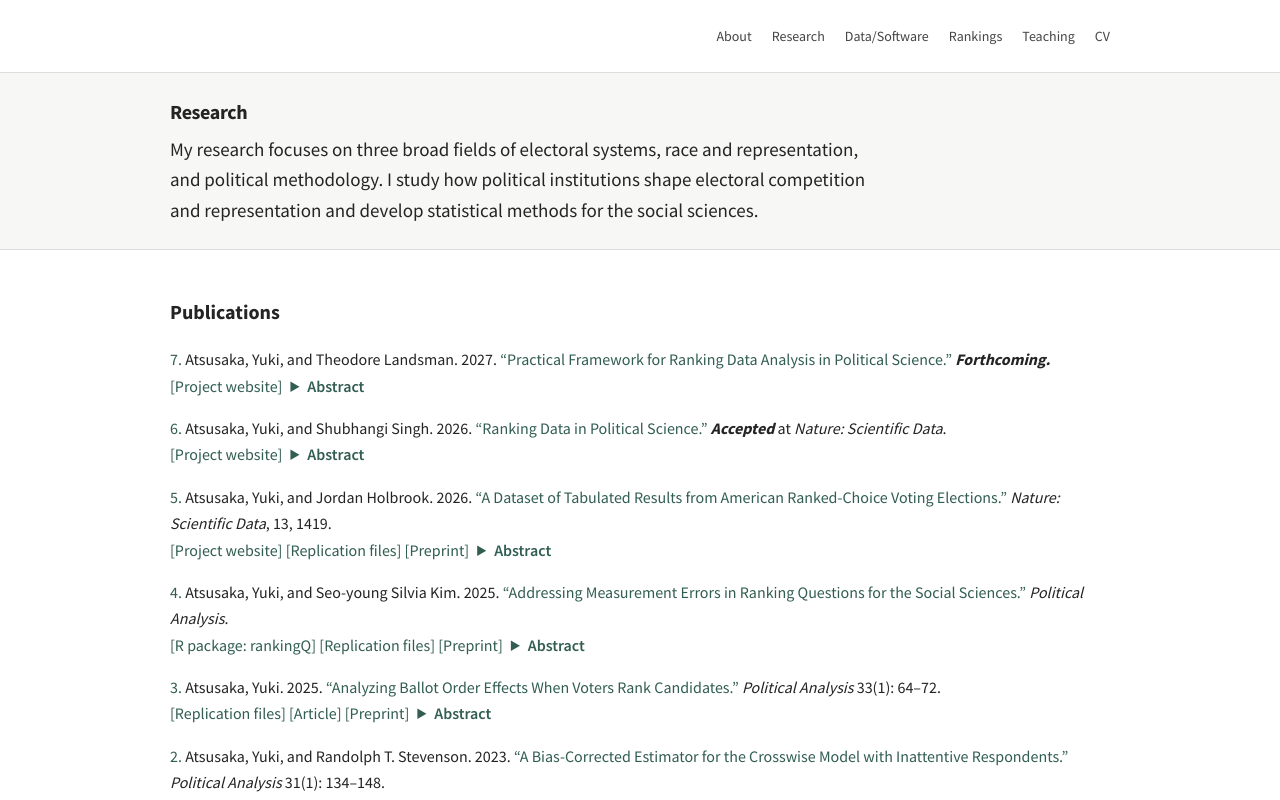
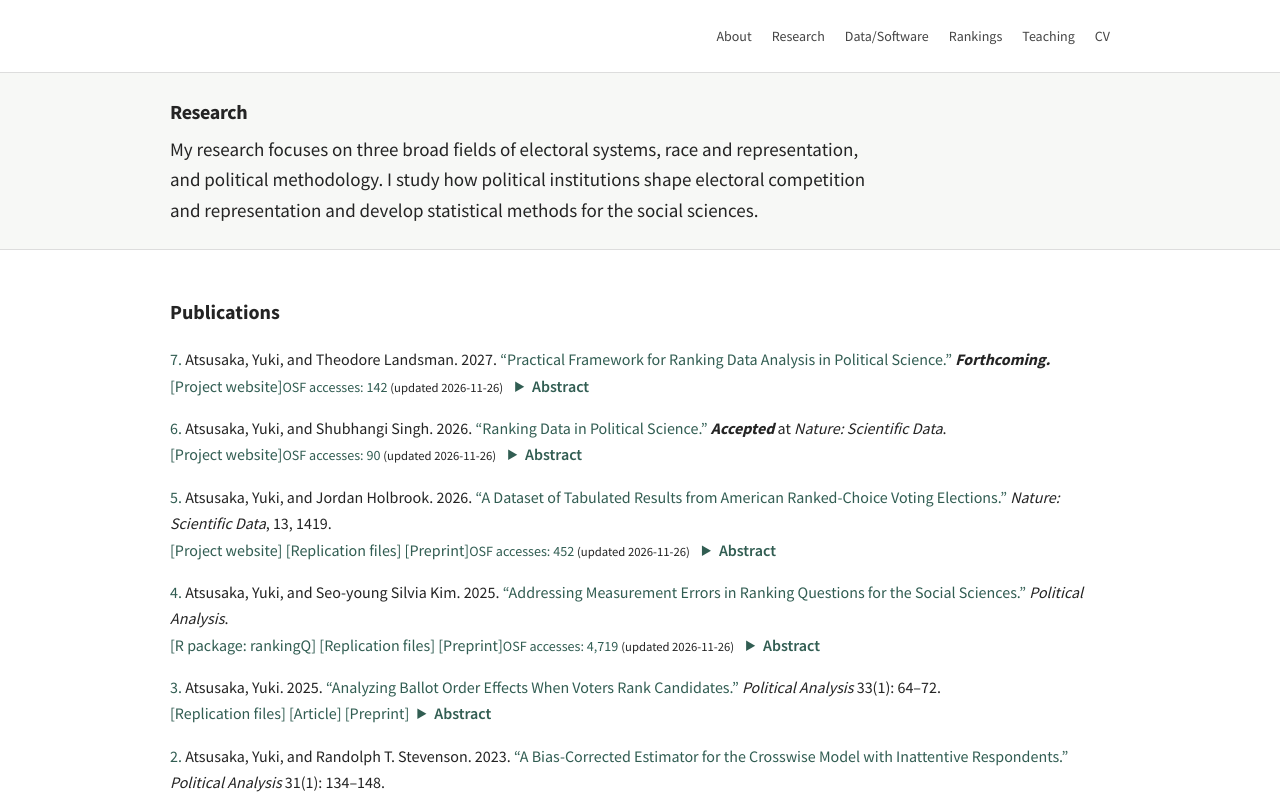
Before and after one commit to YukiAtsusaka/YukiAtsusaka.github.io, a Next.js app: page /research in a window 1280 px wide. Shown: the top 800 px of the page. Built offline with nearby package versions, Linux system fonts and the light colour scheme.

Commit message:
Show source-specific OSF access counts beside abstracts

```diff
--- a/app/research/page.tsx
+++ b/app/research/page.tsx
@@ -1,11 +1,28 @@
 import PageIntro from "../../components/PageIntro";
+import publicationMetrics from "../../data/publication-metrics.json";
 
-function Abstract({ children }: { children: React.ReactNode }) {
+type AccessMetric = { views: number; downloads: number; updated: string; source: string };
+const accessMetrics: Record<string, AccessMetric> = publicationMetrics;
+
+function Abstract({ children, paperId }: { children: React.ReactNode; paperId?: string }) {
+  const metric = paperId ? accessMetrics[paperId] : undefined;
+  const total = metric ? metric.views + metric.downloads : undefined;
   return (
-    <details className="paper-abstract">
-      <summary>Abstract</summary>
-      <p>{children}</p>
-    </details>
+    <>
+      {metric && total !== undefined && (
+        <span style={{ display: "inline-block", fontSize: "0.88em", marginRight: "0.25rem" }}>
+          <a href={metric.source} target="_blank" rel="noreferrer"
+            title={`OSF preprint version: ${metric.views.toLocaleString("en-US")} views + ${metric.downloads.toLocaleString("en-US")} downloads; not unique readers.`}>
+            OSF accesses: {total.toLocaleString("en-US")}
+          </a>{" "}
+          <span style={{ fontSize: "0.9em" }}>(updated {metric.updated})</span>
+        </span>
+      )}
+      <details className="paper-abstract">
+        <summary>Abstract</summary>
+        <p>{children}</p>
+      </details>
+    </>
   );
 }
 
@@ -57,7 +74,7 @@ export default function Research() {
             >
               [Preprint]
             </a>
-            <Abstract>
+            <Abstract paperId="27hgx_v3">
               In the past two decades, a growing number of ranked-choice voting
               (RCV) elections have been conducted in various jurisdictions
               across the United States. However, tabulated results of RCV have
@@ -106,7 +123,7 @@ export default function Research() {
             <a href="https://osf.io/3ys8x_v1" target="_blank" rel="noreferrer">
               [Preprint]
             </a>
-            <Abstract>
+            <Abstract paperId="3ys8x_v1">
               Social scientists often use ranking questions to study people’s
               opinions and preferences. However, little is understood about the
               general nature of measurement errors in such questions, let alone
@@ -293,7 +310,7 @@ export default function Research() {
             >
               [Project website]
             </a>
-            <Abstract>
+            <Abstract paperId="r3nsm_v1">
               The concept of rankings has long been central to politics and
               political institutions. Despite a long history and resurgent
               interest in political science, statistical methods for analyzing
@@ -333,7 +350,7 @@ export default function Research() {
             >
               [Project website]
             </a>
-            <Abstract>
+            <Abstract paperId="5t2f9_v2">
               Across scientific disciplines, researchers have used ranking data
               to study people&apos;s comparative judgments, preferences, and
               decision-making over a range of items. While existing data-sharing
```
